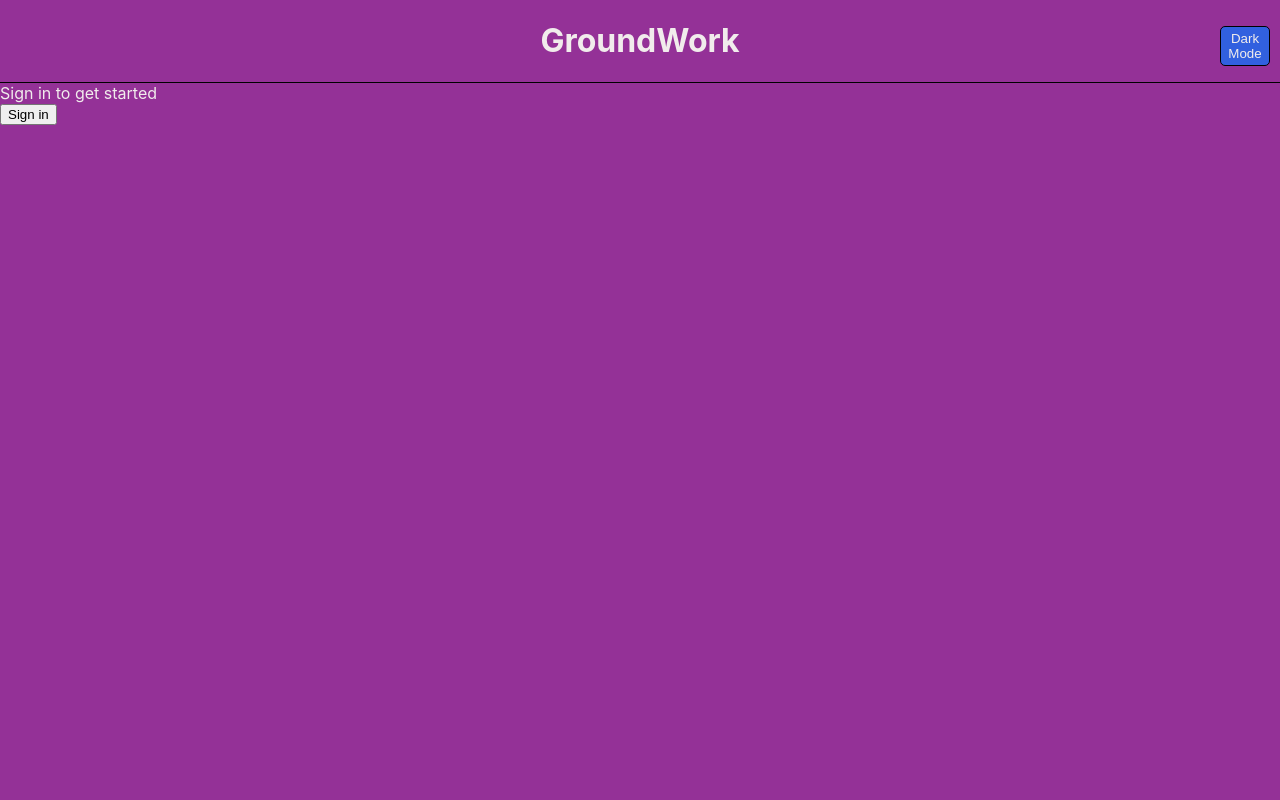
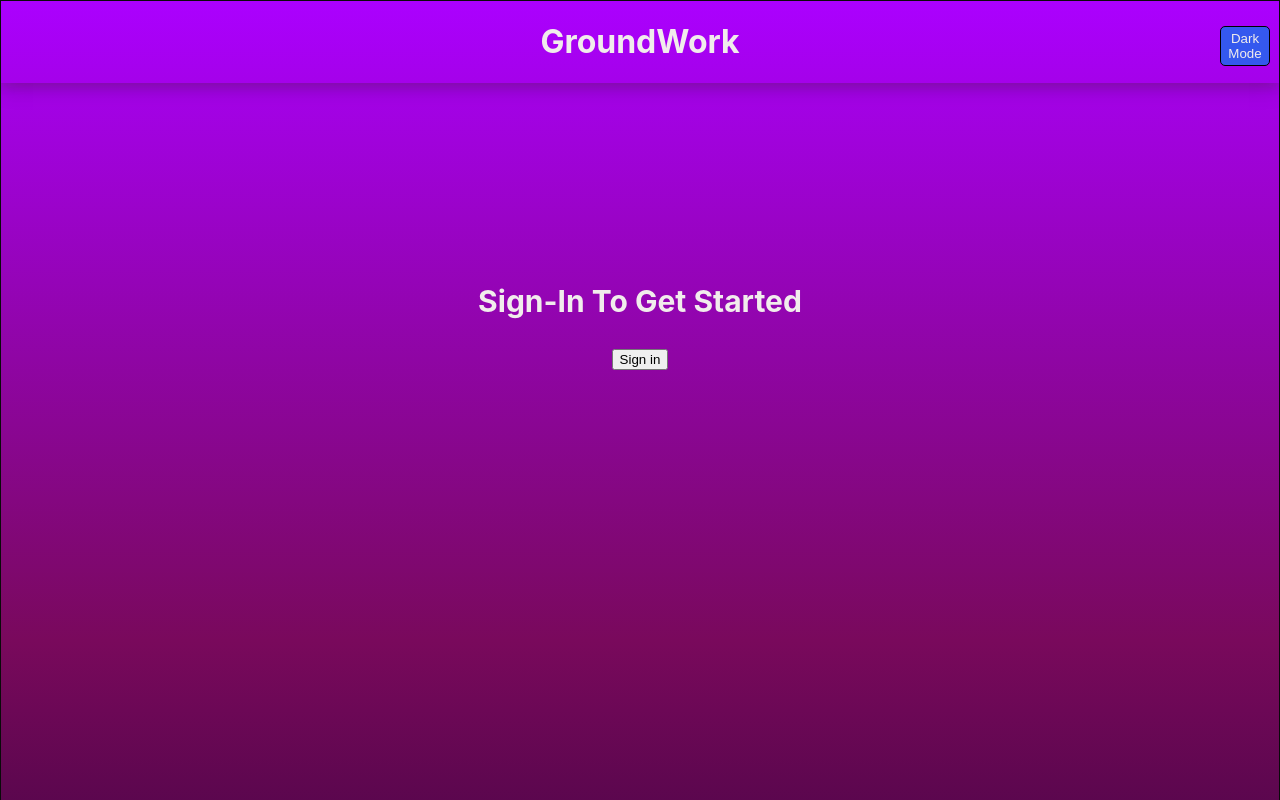
Before and after one commit to Natep23/project-groundwork, a React (Create React App) app: page / in a window 1280 px wide. Shown: the top 800 px of the page. Built offline with nearby package versions, Linux system fonts and the light colour scheme; no server answers.

Commit message:
-New gradient background and header syling update -Dashboard and StartScreen content lining -Initial Card creation

```diff
--- a/public/index.html
+++ b/public/index.html
@@ -13,7 +13,7 @@
     <link rel="manifest" href="%PUBLIC_URL%/manifest.json" />
     <title>GroundWork</title>
   </head>
-  <body>
+  <body className="app-container">
     <div id="root"></div>
   </body>
 </html>
--- a/src/components/card.tsx
+++ b/src/components/card.tsx
@@ -1 +1,18 @@
 import React from "react";
+import "../index.css";
+// import { api } from "../convex/_generated/api";
+
+type CardProps = {
+    className?: string;
+    title?: string;
+};
+
+export const Card = ({ className, title }: CardProps) => {
+    return (
+        <>
+        <div className="card">
+            <h1>{title}</h1>
+        </div>
+        </>
+    );
+}
--- a/src/index.css
+++ b/src/index.css
@@ -1,41 +1,27 @@
 
 :root {
-  --primary-background-color: #943197;
+  background: linear-gradient(180deg, rgba(171,0,255,1) 0%, rgba(121,9,92,1) 50%, rgba(2,0,36,1) 100%);
   --secondary-background-color: rgba(30, 106, 237, 0.836);
 
   --primary-text-color: #f1ecec;
   --secondary-text-color: #0a0a0a;
+
+  --primary-shadow-color: rgba(97, 63, 63, 0.2);
+  --secondary-shadow-color: rgba(0, 0, 0, 0.19);
 
   --link-color: #0000ee;
 
 }
 
 [data-theme="dark"] {
-  --primary-background-color: #0a0a0a;
+  background: linear-gradient(180deg, rgba(2,0,36,1) 0%, rgba(121,9,92,1) 60%,  rgba(171,0,255,1) 100%);
   --secondary-background-color: #6e6e6e;
 
   --primary-text-color: #f1ecec;
   --secondary-text-color: #0a0a0a;
 
-  --link-color: #0000ee;
-}
-
-[data-theme="dark"] .start {
-  --primary-background-color: #0a0a0a;
-  --secondary-background-color: #6e6e6e;
-
-  --primary-text-color: #f1ecec;
-  --secondary-text-color: #0a0a0a;
-
-  --link-color: #0000ee;
-}
-
-[data-theme="dark"] .theme-button {
-  --primary-background-color: #0a0a0a;
-  --secondary-background-color: #6e6e6e;
-
-  --primary-text-color: #f1ecec;
-  --secondary-text-color: #0a0a0a;
+  --primary-shadow-color: rgba(51, 46, 46, 0.853);
+  --secondary-shadow-color: rgba(92, 40, 82, 0.479);
 
   --link-color: #0000ee;
 }
@@ -47,7 +33,6 @@ body {
     sans-serif;
   -webkit-font-smoothing: antialiased;
   -moz-osx-font-smoothing: grayscale;
-  background-color: var(--primary-background-color);
   color: var(--primary-text-color);
   height: 100%;
 }
@@ -76,9 +61,9 @@ code {
 header {
   align-items: center;
   align-self: center;
-  border-bottom: .1px solid black;
   display: flex;
   height: 50px;
+  box-shadow: 0 4px 8px 0 var(--primary-shadow-color), 0 6px 20px 0 var(--secondary-shadow-color);
   justify-content: center;
   width: 100%;
   height: 30%;
@@ -94,12 +79,54 @@ header h1{
 }
 
 .start {
-  justify-content: center;
+  align-content: center;
+  align-items: center;
+  display: flex;
+  flex-direction: column;
   border-radius: 5px;
   height: 100%;
-  background-color: var(--primary-background-color);
+}
+
+.start text {
+  font-size: 30px;
+  font-weight: bolder;
+  padding: 10px;
+  padding-top: 200px;
 }
 
 .app-container {
-  height: 100cqh;
+  height: 100vmax;
+  border: #0a0a0a 1px solid;
+  max-height: fit-content;
+  overflow: hidden;
 }
+
+.card-container {
+  display: flex;
+  flex-wrap: wrap;
+  justify-content: center;
+}
+
+.card {
+  border-radius: 5px;
+  border: 1px solid rgba(73, 73, 73, 0.521);
+  box-shadow: 0 4px 8px 0 var(--primary-shadow-color), 0 6px 20px 0 var(--secondary-shadow-color);
+  justify-items: flex-start;
+  margin: 5px;
+  padding: 10px;
+  /* overflow: hidden; */
+}
+
+.card .h1 {
+  font-size: large;
+  font-weight: bolder;
+  padding: 10px;
+  padding-bottom: 0px;
+}
+
+.card text {
+  color: var(--primary-text-color);
+  font-size: large;
+  margin: 2px;
+  /* border-bottom : 1px solid rgba(73, 73, 73, 0.521); */
+}
--- a/src/screens/DashboardScreen.tsx
+++ b/src/screens/DashboardScreen.tsx
@@ -1,11 +1,13 @@
 import React from "react";
-import { SignOutButton } from '@clerk/clerk-react';
 import "../index.css";
+import { Card } from "../components/card";
 
 export default function DashboardScreen() {
     return (
         <div className="start">
-            <SignOutButton />
+            <div className="card-container">
+                <Card className="" title="First Card" />
+            </div>
         </div>
     );
 }
--- a/src/screens/StartScreen.tsx
+++ b/src/screens/StartScreen.tsx
@@ -5,9 +5,9 @@ import "../index.css";
 export default function StartScreen() {
     return (
     <div className='start'>
-        <text>Sign in to get started</text>
+        <text>Sign-In To Get Started</text>
         <br />
-        <SignInButton />
+        <SignInButton/>
     </div>
     );
 }
```
